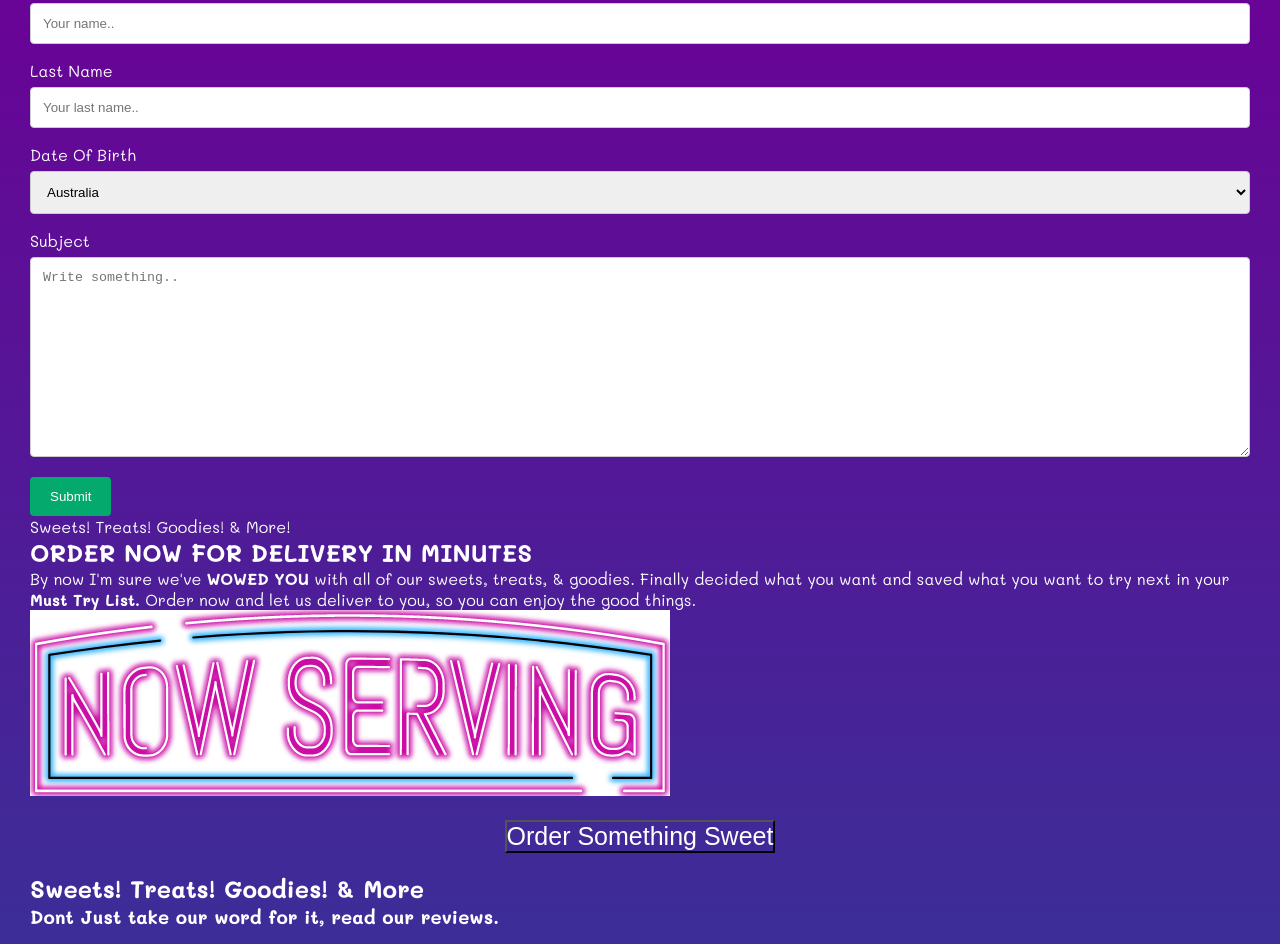
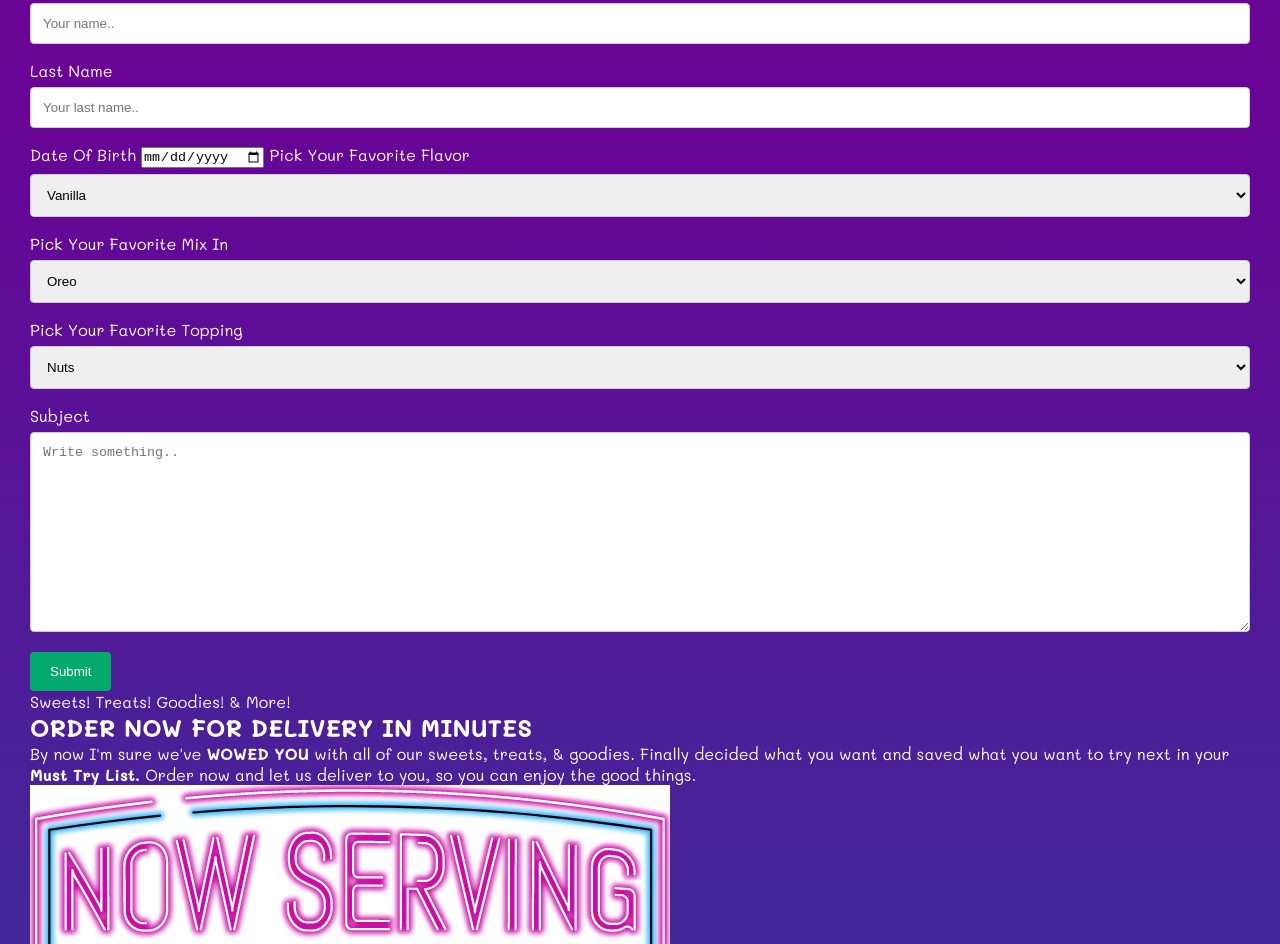
Before and after one commit to Jazz132129/IceCreamProject, a plain HTML site: page For The Love Of Ice Cream HTML CSS/index.html in a window 1280 px wide. Shown: the part 1748-2692 px from the top of the page. Drawn offline with Linux system fonts and the light colour scheme.

Commit message:
Put in my form

```diff
--- a/For The Love Of Ice Cream HTML CSS/index.html
+++ b/For The Love Of Ice Cream HTML CSS/index.html
@@ -125,13 +125,49 @@
               <input type="text" id="lname" name="lastname" placeholder="Your last name..">
 
               <label for="date of birth">Date Of Birth</label>
-              <select id="date of birth" name="date of birth">
-                <option value="australia">Australia</option>
-                <option value="canada">Canada</option>
-                <option value="usa">USA</option>
+              <input type="date">
+
+              <label for="flavors">Pick Your Favorite Flavor</label>
+              <select id="flavor" name="flavor">
+              <option value="vanilla">Vanilla</option>
+              <option value="chocolate">Chocolate</option>
+              <option value="strawberry">Strawberry</option>
+              <option value="pistachio">Pistachio</option>
+              <option value="caramel">Caramel</option>
+              <option value="coffee">Coffee</option>
+              <option value="rainbow-sherbet">Rainbow Sherbet</option>
+              <option value="matcha">Matcha</option>
+              <option value="neapolitan">Neapolitan</option>
+              <option value="mint">Mint</option>
               </select>
 
+              <label for="flavors">Pick Your Favorite Mix In</label>
+              <select id="mix-in" name="mix-in">
+              <option value="oreo">Oreo</option>
+              <option value="bacon">Bacon</option>
+              <option value="granola">Granola</option>
+              <option value="brownie-bites">Brownie Bites</option>
+              <option value="cookie-dough">Cookie Dough</option>
+              <option value="sticky-icky-mix">Sticky Icky Mix</option>
+              <option value="roasted almonds">Roasted Almonds</option>
+              <option value="cheesecake-bites">Cheesecake Bites</option>
+              <option value="waffle-cone-pieces">Waffle Cone Pieces</option>
+              <option value="chocolate-covered-pretzels">Chocolate Covered Pretzels</option>
+              </select>
 
+              <label for="flavors">Pick Your Favorite Topping</label>
+              <select id="topping" name="topping">
+              <option value="nuts">Nuts</option>
+              <option value="fruit">Fruit</option>
+              <option value="candy">Candy</option>
+              <option value="cookies">Cookies</option>
+              <option value="sprinkles">Sprinkles</option>
+              <option value="gummies">Gummies</option>
+              <option value="hot-fudge">Hot Fudge</option>
+              <option value="whipped-cream">Whipped Cream</option>
+              <option value="marshmallow-creme">Marshmallow Creme</option>
+              <option value="hard-chocolate-coating">Hard Chocolate Coating</option>
+              </select>
 
 
               <label for="subject">Subject</label>
```
